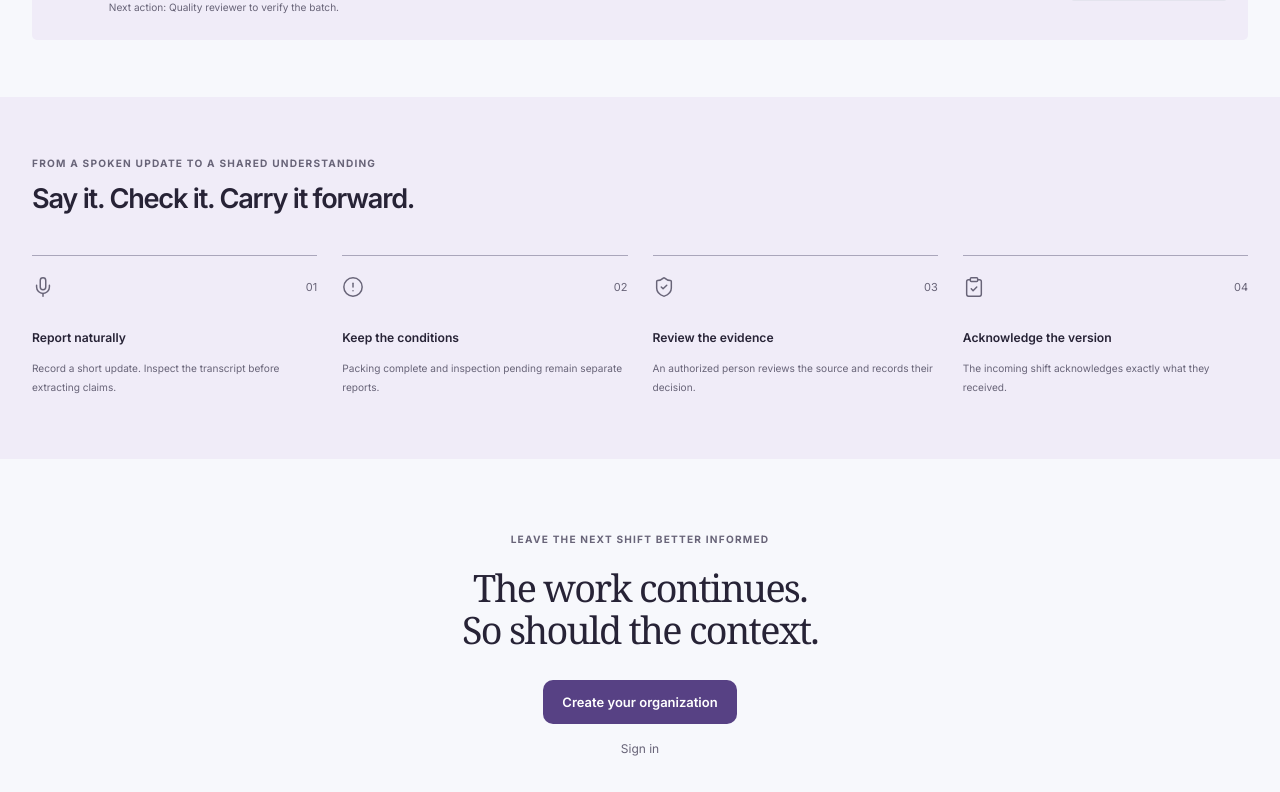
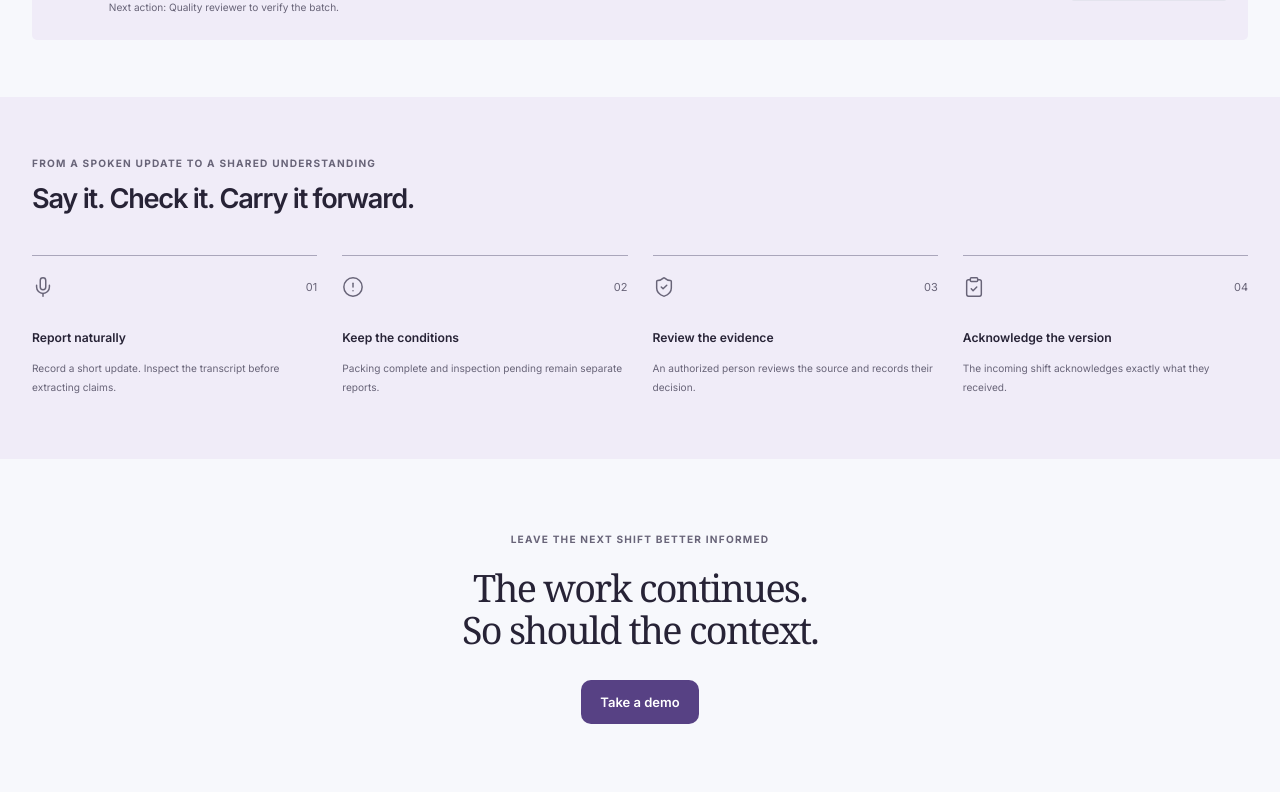
Before and after one commit to guptapratykshh/shiftproof-workspace, a React (Vite) app: page / in a window 1280 px wide. Shown: the part 1176-1968 px from the top of the page. After the commit the page ends 1934 px from the top, so only its background shows below. Built offline with nearby package versions, Linux system fonts and the light colour scheme; no server answers.

Commit message:
replace closing links with a demo signup button

```diff
--- a/src/pages/Landing.tsx
+++ b/src/pages/Landing.tsx
@@ -310,10 +310,7 @@ export function Landing() {
             {t("So should the context.", "जानकारी भी जारी रहनी चाहिए।")}
           </h2>
           <Link to="/signup" className="button button-primary">
-            {t("Create your organization", "अपना संगठन बनाएँ")}
-          </Link>
-          <Link to="/signin" className="closing-signin">
-            {t("Sign in", "साइन इन")}
+            {t("Take a demo", "डेमो देखें")}
           </Link>
         </section>
       </main>
```
